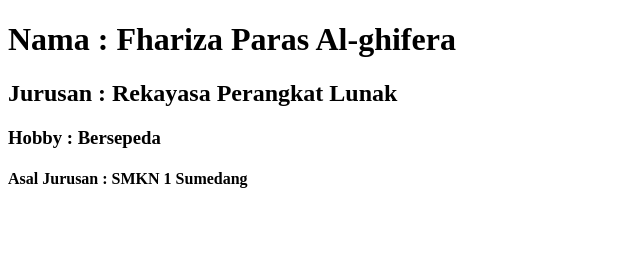
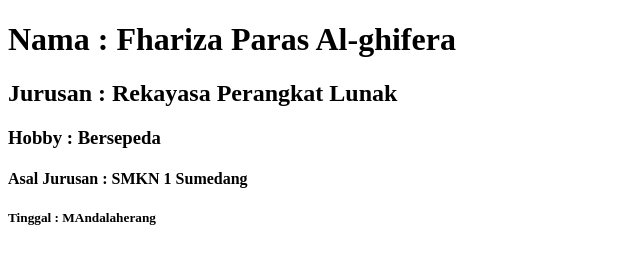
Before and after one commit to fhariza29/master, a plain HTML site: page index.html in a window 1280 px wide. Shown: the whole page, without its empty margins (0-640 px from the left). Drawn offline with Linux system fonts and the light colour scheme.

Commit message:
ini biodata saya

```diff
--- a/index.html
+++ b/index.html
@@ -11,5 +11,6 @@
     <h2>Jurusan : Rekayasa Perangkat Lunak </h2>
     <h3>Hobby :  Bersepeda</h3>
     <h4>Asal Jurusan : SMKN 1 Sumedang</h4>
+    <h5>Tinggal : MAndalaherang</h5>
 </body>
 </html>
```
